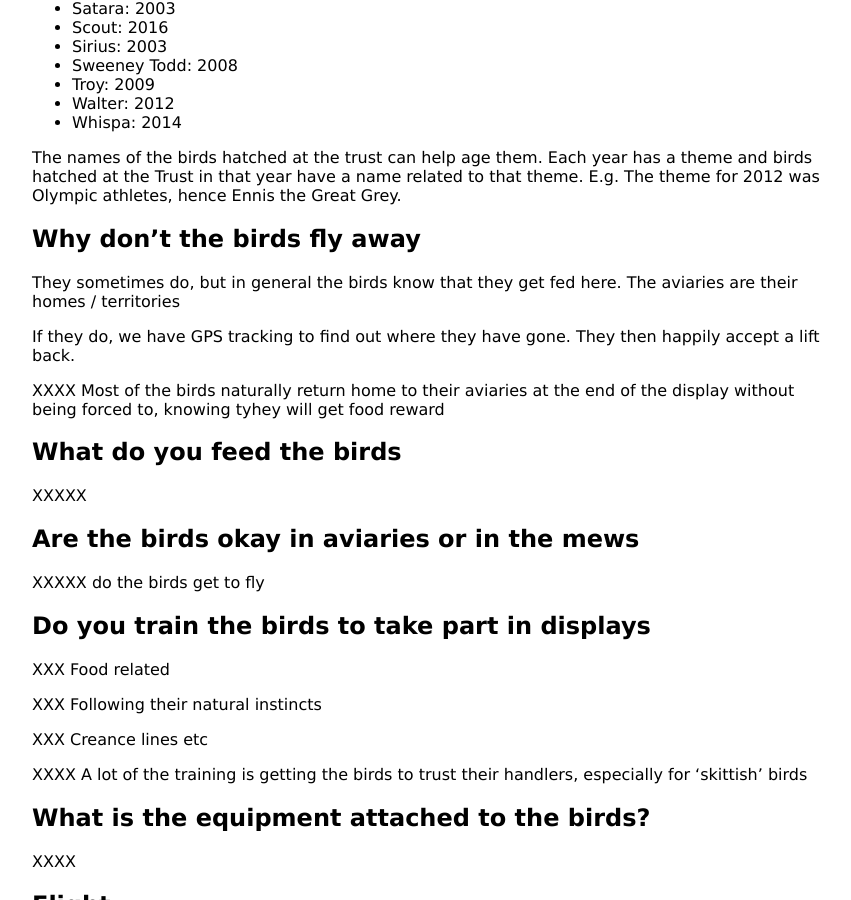
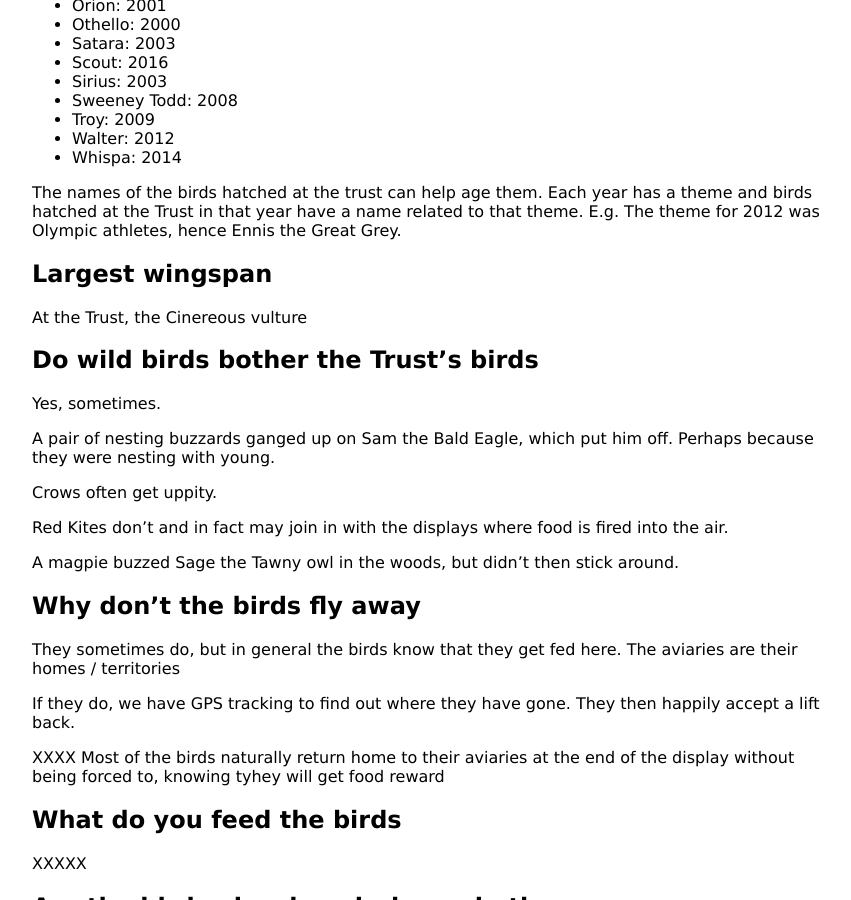
Before and after one commit to KineticLensman/KineticLensman.github.io, a Jekyll site: the page built from _posts/2021-07-26-birds.md, in a window 1280 px wide and 900 px high, scrolled down 2317 px. Shown: the whole window, without its empty margins (208-1059 px from the left). Built offline with Jekyll 4.4.1, drawn with Linux system fonts in a browser that asks for light colours; some of the changed text lies outside the part shown.

Commit message:
Extra facts following experience with Patrick

```diff
--- a/_posts/2021-07-26-birds.md
+++ b/_posts/2021-07-26-birds.md
@@ -19,6 +19,8 @@
 We are giving small food rewards for flying to you. We will handle the food for you and give signals to attract the bird.
 
 You can take pictures although perhaps not when the bird is trying to land on you.
+
+To get Chalky (or other stalks?) to land, kneel with their food tub.
 
 ## Personal advice
 
@@ -103,6 +105,22 @@
 * Whispa: 2014
 
 The names of the birds hatched at the trust can help age them. Each year has a theme and birds hatched at the Trust in that year have a name related to that theme. E.g. The theme for 2012 was Olympic athletes, hence Ennis the Great Grey.
+
+## Largest wingspan
+
+At the Trust, the Cinereous vulture
+
+## Do wild birds bother the Trust's birds
+
+Yes, sometimes.
+
+A pair of nesting buzzards ganged up on Sam the Bald Eagle, which put him off. Perhaps because they were nesting with young.
+
+Crows often get uppity.
+
+Red Kites don't and in fact may join in with the displays where food is fired into the air.
+
+A magpie buzzed Sage the Tawny owl in the woods, but didn't then stick around.
 
 ## Why don't the birds fly away
 
```
